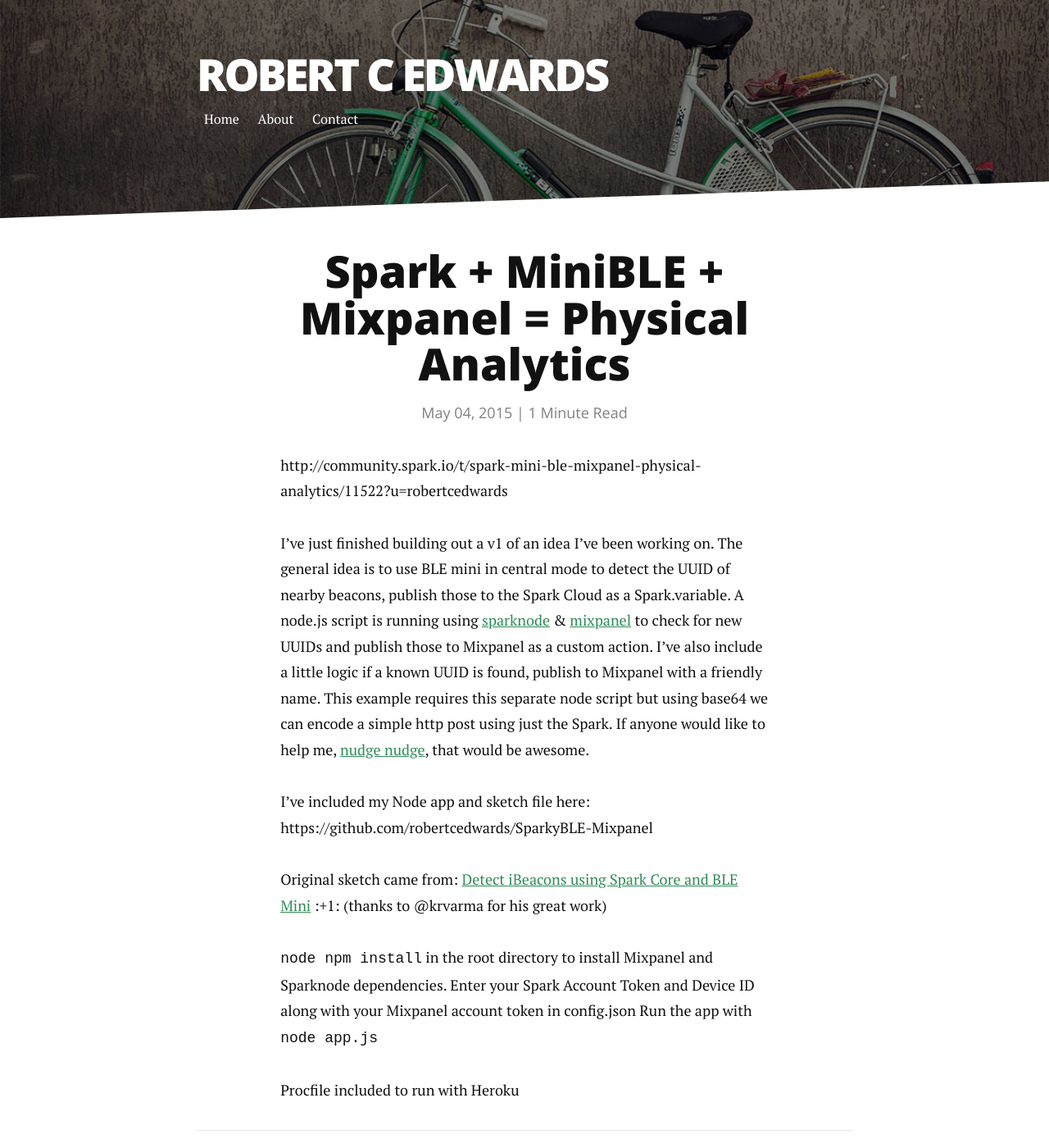
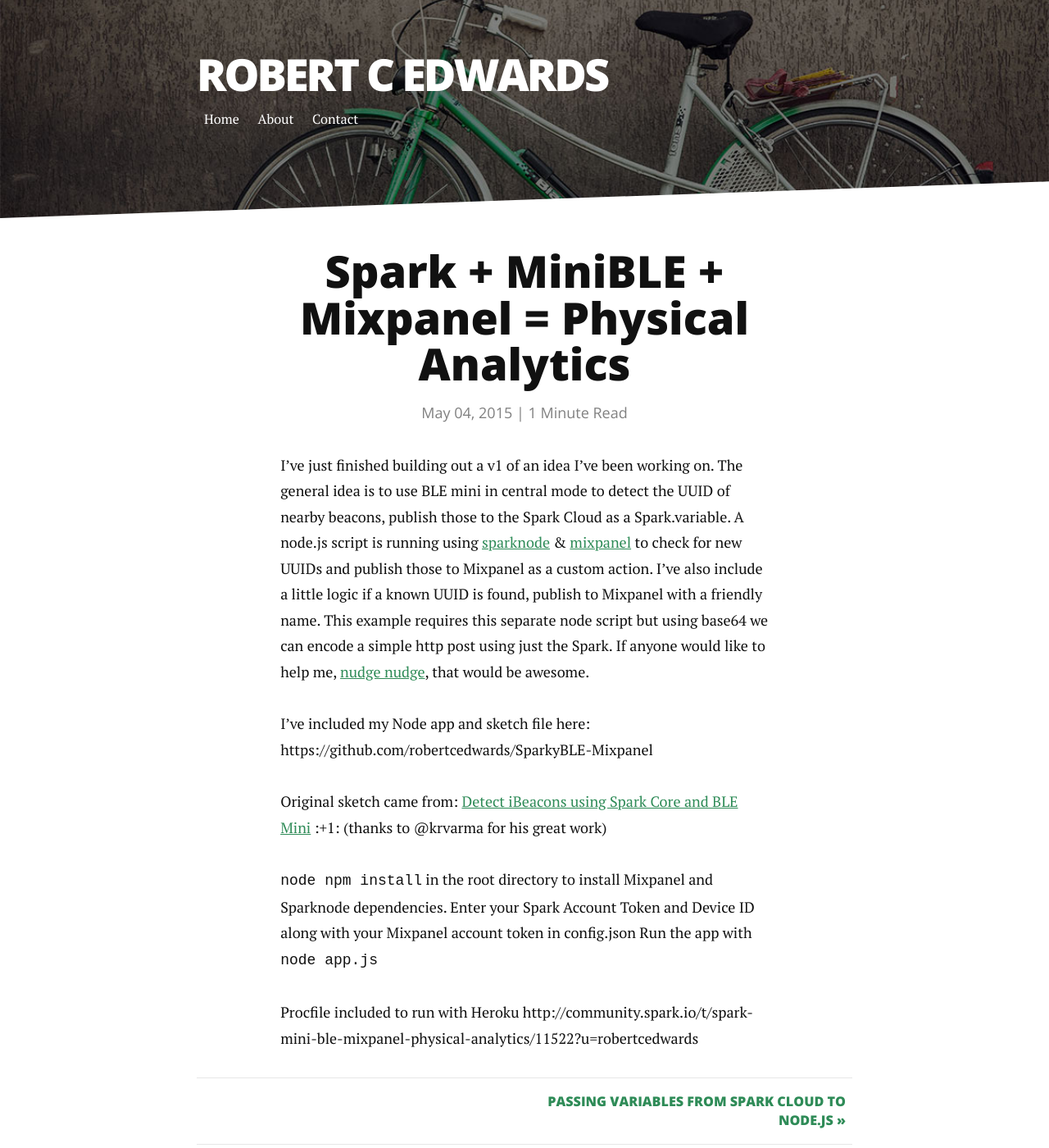
Before and after one commit to robertcedwards/robertcedwards.com, a Jekyll site: the page built from _posts/2015-05-04-Spark+MiniBLE+Mixpanel.md, in a window 1280 px wide and 1400 px high. Shown: the whole window at 82% size. Built offline with Jekyll 4.4.1, drawn with Linux system fonts in a browser that asks for light colours; nearby versions of some CDN libraries; Markdown is read by kramdown in place of the engine named in the settings; some of the changed lines change nothing that is shown.

Commit message:
Moved link down

````diff
--- a/_posts/2015-05-04-Spark+MiniBLE+Mixpanel.md
+++ b/_posts/2015-05-04-Spark+MiniBLE+Mixpanel.md
@@ -3,9 +3,6 @@ layout: post
 title:  "Spark + MiniBLE + Mixpanel = Physical Analytics"
 date:   2015-05-04
 ---
-
-http://community.spark.io/t/spark-mini-ble-mixpanel-physical-analytics/11522?u=robertcedwards
-
 I've just finished building out a v1 of an idea I've been working on.
 The general idea is to use BLE mini in central mode to detect the UUID of nearby beacons, publish those to the Spark Cloud as a Spark.variable. A node.js script is running using [sparknode][1] & [mixpanel][2] to check for new UUIDs and publish those to Mixpanel as a custom action. I've also include a little logic if a known UUID is found, publish to Mixpanel with a friendly name.
 This example requires this separate node script but using base64 we can encode a simple http post using just the Spark. If anyone would like to help me, [nudge nudge][3], that would be awesome.
@@ -28,3 +25,4 @@ Enter your Spark Account Token and Device ID along with your Mixpanel account to
 Run the app with ```node app.js```
 
 Procfile included to run with Heroku
+http://community.spark.io/t/spark-mini-ble-mixpanel-physical-analytics/11522?u=robertcedwards
````
